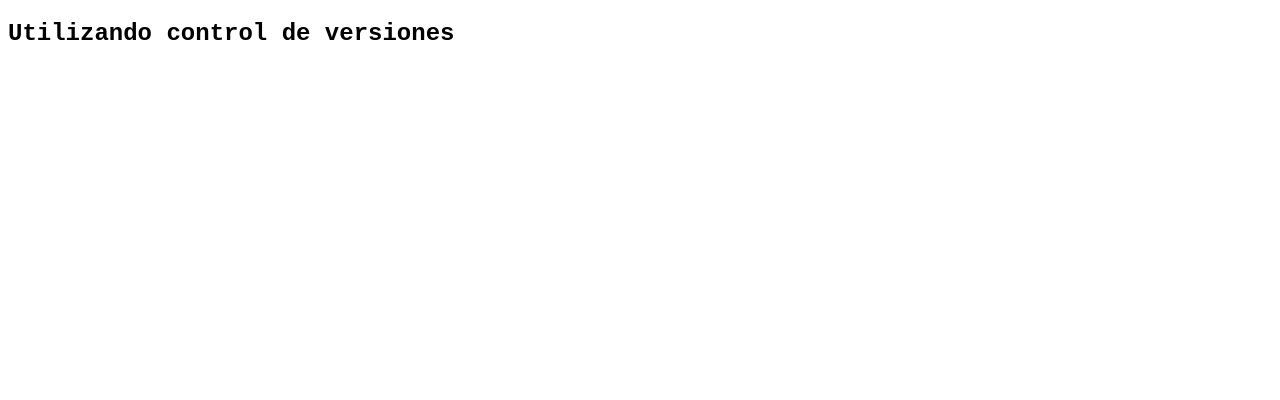
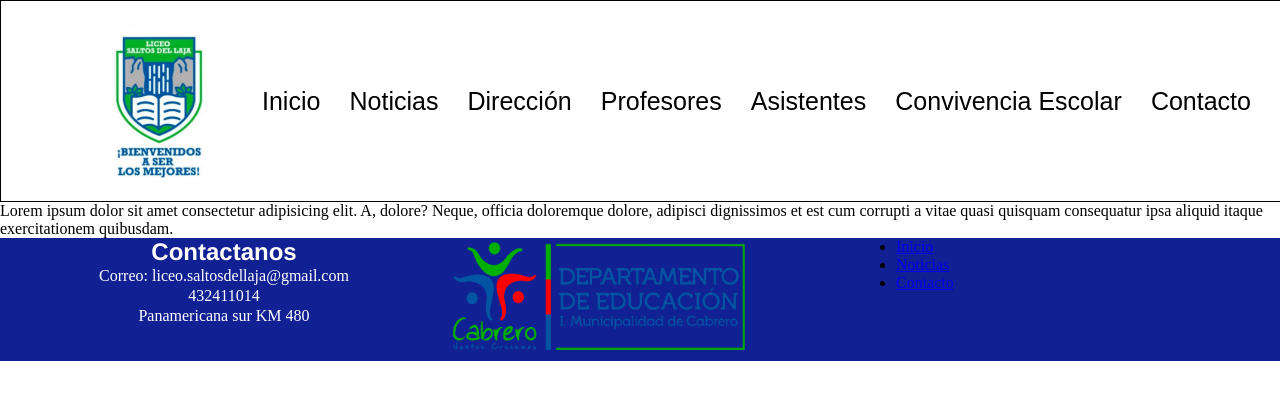
Before and after one commit to Felipeopazo2409/proyecto-git, a plain HTML site: page index.html in a window 1280 px wide. Drawn offline with Linux system fonts and the light colour scheme.

Commit message:
version2

```diff
--- a/css/style.css
+++ b/css/style.css
@@ -1,3 +1,85 @@
 *{
-    font-family: 'Courier New', Courier, monospace;
+    margin: 0px;
+    padding: 0px;
 }
+
+.main-container{
+    display: flex;
+    width: 100%;
+    flex-direction: column;
+}
+/*ESTILOS HEADER*/
+.header{
+    display: flex;
+    flex-direction: row;
+    width: 100%;
+    height: 200px;
+    border: 1px solid black;
+    align-items: center;
+    justify-content: flex-end;
+}
+.nav{
+    width: 80%;
+    font-family: Arial, Helvetica, sans-serif;
+    height: auto;
+}
+.logo{
+    display: flex;
+    width: 15%;
+    justify-content: center;
+}
+.nav ul{
+    display: flex;
+    flex-direction: row;
+    justify-content: space-between;
+}
+.nav ul li{
+    list-style: none;
+}
+.nav ul li:last-child{
+    margin-right: 25px;
+}
+.nav ul li a{
+    text-decoration: none;
+    font-size: 25px;
+    padding: 5px;
+    color: black;
+
+}
+
+ /*ESTILOS FOOTER*/
+
+.footer{
+    width: 100%;
+    display: flex;
+    justify-content: center;
+    height: auto;
+    background-color: #112193;
+    justify-content: space-between;
+}
+.contactanos{
+    width: 35%;
+}
+.contactanos h2{
+    font-family: 'Franklin Gothic Medium', 'Arial Narrow', Arial, sans-serif;
+    text-align: center;
+    color: white;
+}
+.contactanos ul{
+    display: flex;
+    flex-direction: column;
+    align-items: center;
+}
+.contactanos ul li{
+    line-height: 20px;
+    color: white;
+    list-style: none;
+}
+
+.logodepto{
+    width: 35%;
+}
+
+.menu-footer{
+    width: 30%;
+}
--- a/index.html
+++ b/index.html
@@ -1,13 +1,67 @@
 <!DOCTYPE html>
 <html lang="es">
-<head>
-    <meta charset="UTF-8">
-    <meta http-equiv="X-UA-Compatible" content="IE=edge">
-    <meta name="viewport" content="width=device-width, initial-scale=1.0">
-    <link rel="stylesheet" href="css/style.css">
+  <head>
+    <meta charset="UTF-8" />
+    <meta http-equiv="X-UA-Compatible" content="IE=edge" />
+    <meta name="viewport" content="width=device-width, initial-scale=1.0" />
+    <link rel="stylesheet" href="css/style.css" />
     <title>Utilizando Git</title>
-</head>
-<body>
-    <h2>Utilizando control de versiones</h2>
-</body>
+  </head>
+  <body>
+    <div class="main-container">
+      <!--Inicio esqueleto  de header-->
+      <header class="header">
+        <div class="logo">
+          <img src="img/logo2.jpg" width="150px" alt="insignia" />
+        </div>
+        <nav class="nav">
+          <ul>
+            <li><a href="#">Inicio</a></li>
+            <li><a href="#">Noticias</a></li>
+            <li><a href="#">Dirección</a></li>
+            <li><a href="#">Profesores</a></li>
+            <li><a href="#">Asistentes</a></li>
+            <li><a href="#">Convivencia Escolar</a></li>
+            <li><a href="#">Contacto</a></li>
+          </ul>
+        </nav>
+      </header>
+      <!--FIN ESQUELETO HEADER-->
+
+      <section>
+        <article>
+          Lorem ipsum dolor sit amet consectetur adipisicing elit. A, dolore?
+          Neque, officia doloremque dolore, adipisci dignissimos et est cum
+          corrupti a vitae quasi quisquam consequatur ipsa aliquid itaque
+          exercitationem quibusdam.
+        </article>
+      </section>
+
+      <!--INICIO ESQUELETO FOOTER-->
+
+      <footer class="footer">
+        <div class="contactanos">
+          <h2>Contactanos</h2>
+          <ul>
+            <li>Correo: liceo.saltosdellaja@gmail.com</li>
+            <li>432411014</li>
+            <li>Panamericana sur KM 480</li>
+          </ul>
+        </div>
+        <div class="logodepto">
+          <img src="img/deptoeduacion.png" width="300px" alt="" />
+        </div>
+        <div class="menu-footer">
+          <nav>
+            <ul>
+              <li><a href="#">Inicio</a></li>
+              <li><a href="#">Noticias</a></li>
+              <li><a href="#">Contacto</a></li>
+            </ul>
+          </nav>
+        </div>
+      </footer>
+      <!--FIN ESQUELETO FOOTER-->
+    </div>
+  </body>
 </html>
```
Also changed, not shown: img/deptoeduacion.png (added), img/logo2.jpg (added).
